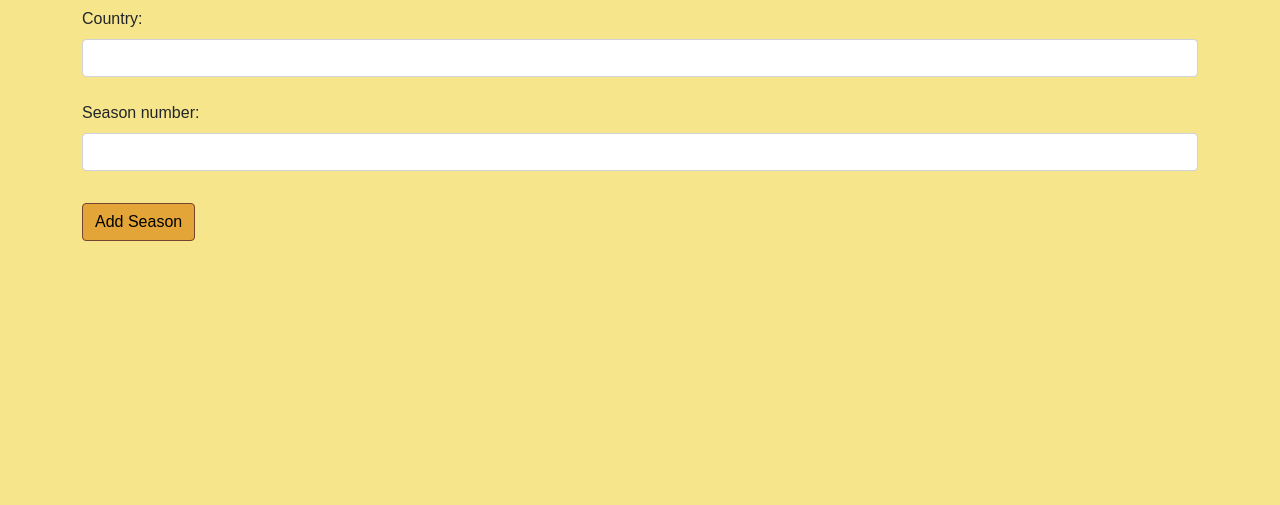
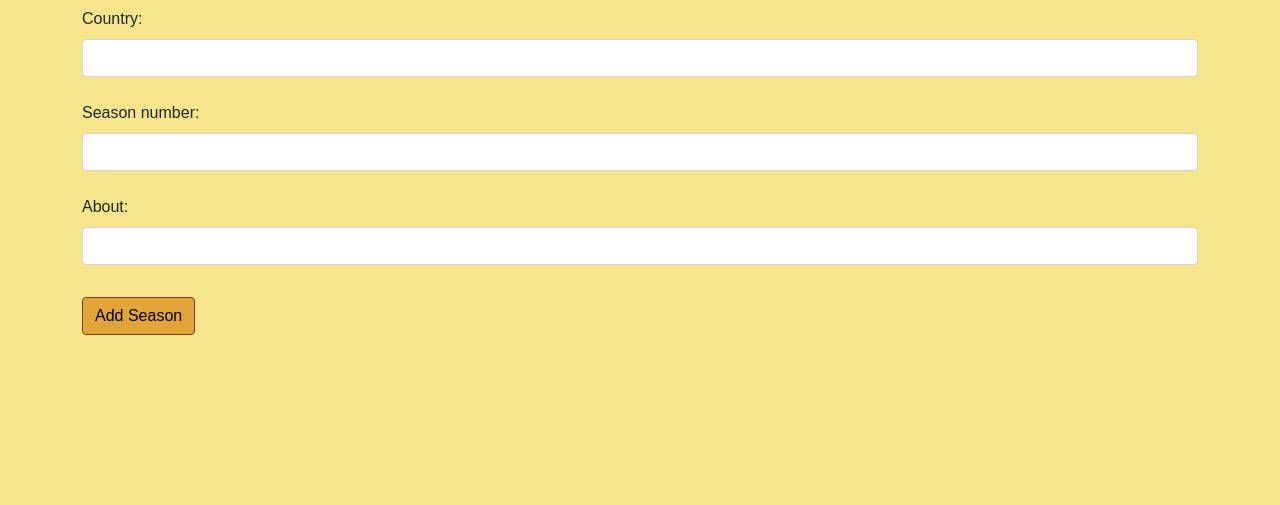
Before and after one commit to inshelligent/Survivor-Tipping, a Flask app: template app/admin/templates/add_season.html in a window 1280 px wide. Shown: the part 209-714 px from the top of the page. Run offline with Flask 2, Linux system fonts and the light colour scheme; the template is opened without the code that fills it: values that come from a table or form of the project are taken from there, others are empty; some libraries are stand-ins or nearby versions.

Commit message:
Added about to the add season page

```diff
--- a/app/admin/forms.py
+++ b/app/admin/forms.py
@@ -27,4 +27,5 @@ class AddTribalForm(FlaskForm):
 class AddSeasonForm(FlaskForm):
     country = StringField('Country:', validators = [InputRequired()])
     season_number = IntegerField("Season number:", validators=[InputRequired(), NumberRange(min=1)])
+    about = StringField("About:", validators=[InputRequired(), Length(min=10, max=250)])
     submit = SubmitField('Add Season')
--- a/app/admin/templates/add_season.html
+++ b/app/admin/templates/add_season.html
@@ -10,6 +10,9 @@
     {{ form.season_number.label(class='form-label') }}
     {{ form.season_number (class='form-control')}}
     <br/>
+    {{ form.about.label(class='form-label') }}
+    {{ form.about (class='form-control')}}
+    <br/>
     {{ form.submit(class_="btn btn-warning my-2") }}
 
 </form>
```
